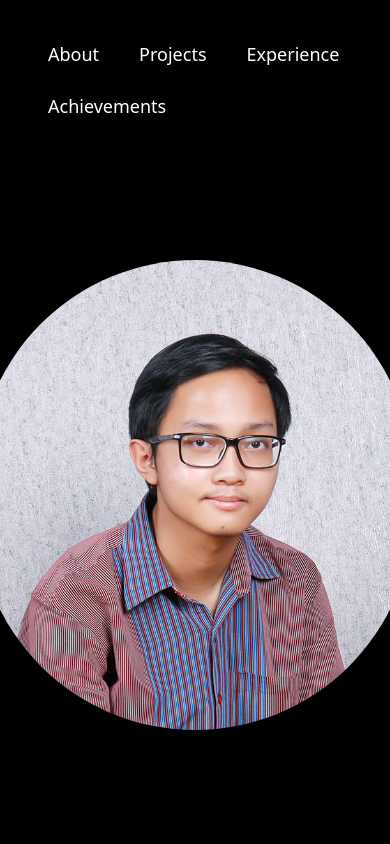
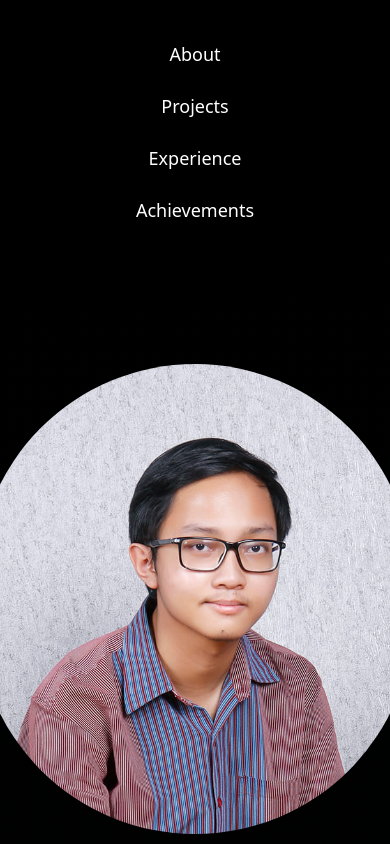
Before and after one commit to fitrahidayaat/fitrahidayaat.github.io, a website: page index.html in a window 390 px wide. Shown: the top 844 px of the page. Drawn offline with Linux system fonts and the light colour scheme.

Commit message:
fix responsive

```diff
--- a/index.html
+++ b/index.html
@@ -9,31 +9,31 @@
     <body class="from-black bg-gradient-to-b to-gray-950 text-white p-7">
         <div class="">
             <nav class="flex justify-center text-lg">
-                <ul class="flex flex-wrap lg:flex-nowrap">
+                <ul class="flex flex-col lg:flex-row w-full lg:w-auto">
                     <a href="#about"
                         ><li
-                            class="px-5 py-3 rounded-lg cursor-pointer hover:bg-slate-800"
+                            class="px-5 py-3 rounded-lg cursor-pointer hover:bg-slate-800 flex justify-center"
                         >
                             About
                         </li></a
                     >
                     <a href="#projects"
                         ><li
-                            class="px-5 py-3 rounded-lg cursor-pointer hover:bg-slate-800"
+                            class="px-5 py-3 rounded-lg cursor-pointer hover:bg-slate-800 flex justify-center"
                         >
                             Projects
                         </li></a
                     >
                     <a href="#experience"
                         ><li
-                            class="px-5 py-3 rounded-lg cursor-pointer hover:bg-slate-800"
+                            class="px-5 py-3 rounded-lg cursor-pointer hover:bg-slate-800 flex justify-center"
                         >
                             Experience
                         </li></a
                     >
                     <a href="#achievements"
                         ><li
-                            class="px-5 py-3 rounded-lg cursor-pointer hover:bg-slate-800"
+                            class="px-5 py-3 rounded-lg cursor-pointer hover:bg-slate-800 flex justify-center"
                         >
                             Achievements
                         </li></a
```
Also changed, not shown: css/output.css.
